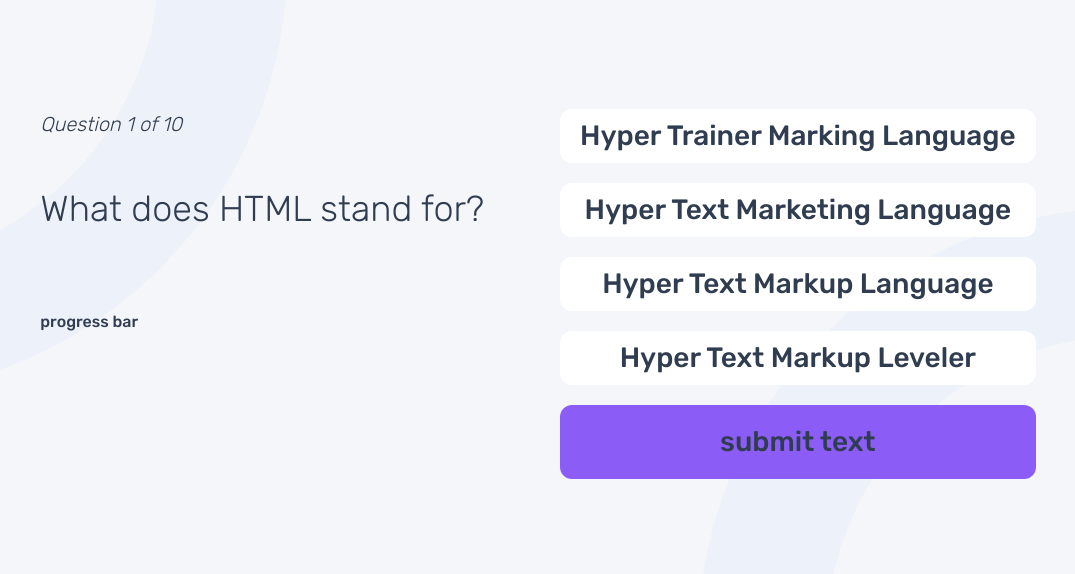
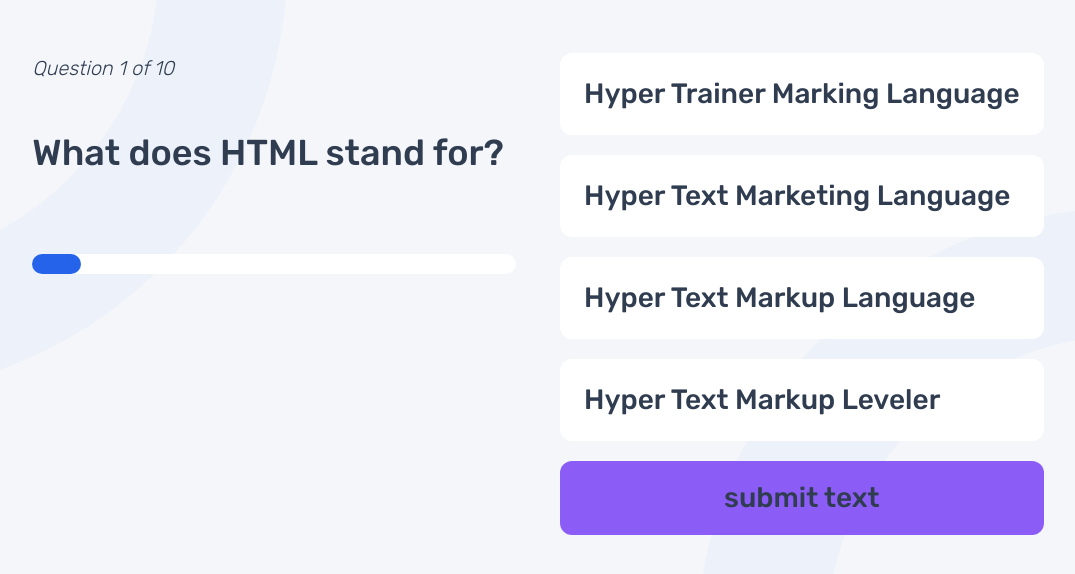
Before and after one commit to sphnikola/quiz-app, a React (Vite) app: page /html in a window 1280 px wide. Shown: the part 106-680 px from the top of the page, without its empty margins (102-1177 px from the left). Built offline with nearby package versions, Linux system fonts and the light colour scheme.

Commit message:
Add the progress bar and tweek with the width of the options listed

```diff
--- a/src/OptionPage.jsx
+++ b/src/OptionPage.jsx
@@ -2,7 +2,7 @@ export function OptionPage(props) {
   return (
     <>
       <section>
-        <ol type="A" className="">
+        <ol type="A" className="w-full">
           {props.listItems}
         </ol>
         <button
--- a/src/QuestionPage.jsx
+++ b/src/QuestionPage.jsx
@@ -3,7 +3,7 @@ export function QuestionPage(props) {
     <>
       <section className="flex flex-col ">
         <div className="flex flex-col-reverse">
-          <h1 className=" text-[20px] md:text-[36px] leading-[43.2px]  lg:pr-5 font-thin mb-8 md:mb-5 lg:mb-20">
+          <h1 className=" text-[20px] md:text-[36px] leading-[43.2px]  lg:pr-1 font-medium mb-8 md:mb-5 lg:mb-20">
             {props.question}
           </h1>
           <p className="text-[14px] leading-[21px] italic font-light mb-12 md:text-[20px] md:leading-[30px]">
@@ -11,7 +11,10 @@ export function QuestionPage(props) {
           </p>
         </div>
         <div className=" ">
-          <p className="">progress bar</p>
+          <div className="border-1 bg-link-bg rounded-xl max-w-full">
+            <div className=" bg-blue-600 rounded-xl" style={props.style}></div>
+          </div>
+          {/* <p className="">progress bar</p> */}
         </div>
       </section>
     </>
--- a/src/pages/Accessibility.jsx
+++ b/src/pages/Accessibility.jsx
@@ -12,6 +12,7 @@ export function Accessibility() {
   const [choiceMade, setChoiceMade] = useState();
   const [changeText, setChangeText] = useState(false);
   const [changescene, setnextscene] = useState(false);
+  const [progressBarWidth, setProgressBarWidth] = useState(10);
 
   const result = quiz.flatMap(({ quizzes }) => quizzes);
 
@@ -25,6 +26,10 @@ export function Accessibility() {
   const handleClick = () => {
     setChangeText((current) => !current);
     changeText && setCurrentQuestion(currentQuestion + 1);
+    if (changeText) {
+      setProgressBarWidth(progressBarWidth + 10);
+      progressBarWidth === 100 && setProgressBarWidth(10);
+    }
     if (!changeText) {
       if (choiceMade === result[3].questions[currentQuestion - 1].answer) {
         setScore(score + 1);
@@ -42,14 +47,18 @@ export function Accessibility() {
       <li key={uuid()} value={item} className="mb-5">
         <button
           onClick={checkAnswer}
-          className="flex gap-x-3  w-full items-center text-[18px] bg-link-bg
-        font-normal p-5  rounded-xl md:text-[28px]  md:leading-[34px]"
+          className="w-full text-left text-[18px] bg-link-bg
+        font-normal p-6  rounded-xl md:text-[28px]  md:leading-[34px]"
         >
           {item}
         </button>
       </li>
     )
   );
+  const progressBar = {
+    height: 20,
+    width: progressBarWidth.toString() + "%",
+  };
   return (
     <>
       {changescene ? (
@@ -60,6 +69,7 @@ export function Accessibility() {
             question={result[3].questions[currentQuestion - 1].question}
             currentQuestion={currentQuestion}
             totalQuestion={result[3].questions.length}
+            style={progressBar}
           />
           <OptionPage
             listItems={listItems}
--- a/src/pages/Css.jsx
+++ b/src/pages/Css.jsx
@@ -13,6 +13,7 @@ export function Css() {
   const [choiceMade, setChoiceMade] = useState();
   const [changeText, setChangeText] = useState(false);
   const [changescene, setnextscene] = useState(false);
+  const [progressBarWidth, setProgressBarWidth] = useState(10);
 
   const result = quiz.flatMap(({ quizzes }) => quizzes);
 
@@ -26,6 +27,10 @@ export function Css() {
   const handleClick = () => {
     setChangeText((current) => !current);
     changeText && setCurrentQuestion(currentQuestion + 1);
+    if (changeText) {
+      setProgressBarWidth(progressBarWidth + 10);
+      progressBarWidth === 100 && setProgressBarWidth(10);
+    }
     if (!changeText) {
       if (choiceMade === result[1].questions[currentQuestion - 1].answer) {
         setScore(score + 1);
@@ -43,14 +48,18 @@ export function Css() {
       <li key={uuid()} value={item} className="mb-5">
         <button
           onClick={checkAnswer}
-          className="flex gap-x-3  w-full items-center text-[18px] bg-link-bg
-        font-normal p-5  rounded-xl md:text-[28px]  md:leading-[34px]"
+          className="w-full text-left text-[18px] bg-link-bg
+        font-normal p-6  rounded-xl md:text-[28px]  md:leading-[34px]"
         >
           {item}
         </button>
       </li>
     )
   );
+  const progressBar = {
+    height: 20,
+    width: progressBarWidth.toString() + "%",
+  };
   return (
     <>
       {changescene ? (
@@ -61,6 +70,7 @@ export function Css() {
             question={result[1].questions[currentQuestion - 1].question}
             currentQuestion={currentQuestion}
             totalQuestion={result[1].questions.length}
+            style={progressBar}
           />
           <OptionPage
             listItems={listItems}
--- a/src/pages/Html.jsx
+++ b/src/pages/Html.jsx
@@ -12,6 +12,7 @@ export function Html() {
   const [choiceMade, setChoiceMade] = useState();
   const [changeText, setChangeText] = useState(false);
   const [changescene, setnextscene] = useState(false);
+  const [progressBarWidth, setProgressBarWidth] = useState(10);
 
   const result = quiz.flatMap(({ quizzes }) => quizzes);
 
@@ -25,6 +26,10 @@ export function Html() {
   const handleClick = () => {
     setChangeText((current) => !current);
     changeText && setCurrentQuestion(currentQuestion + 1);
+    if (changeText) {
+      setProgressBarWidth(progressBarWidth + 10);
+      progressBarWidth === 100 && setProgressBarWidth(10);
+    }
     if (!changeText) {
       if (choiceMade === result[0].questions[currentQuestion - 1].answer) {
         setScore(score + 1);
@@ -42,14 +47,18 @@ export function Html() {
       <li key={uuid()} value={item} className="mb-5">
         <button
           onClick={checkAnswer}
-          className=" w-full text-[18px] bg-link-bg
-        font-normal p-5  rounded-xl md:text-[28px]  md:leading-[50%]"
+          className=" w-full text-left  text-[18px] bg-link-bg
+        font-normal p-6  rounded-xl md:text-[28px]  md:leading-[34px]"
         >
           {item}
         </button>
       </li>
     )
   );
+  const progressBar = {
+    height: 20,
+    width: progressBarWidth.toString() + "%",
+  };
   return (
     <>
       {changescene ? (
@@ -60,6 +69,7 @@ export function Html() {
             question={result[0].questions[currentQuestion - 1].question}
             currentQuestion={currentQuestion}
             totalQuestion={result[0].questions.length}
+            style={progressBar}
           />
           <OptionPage
             listItems={listItems}
--- a/src/pages/Javascript.jsx
+++ b/src/pages/Javascript.jsx
@@ -13,6 +13,7 @@ export function JavaScript() {
   const [choiceMade, setChoiceMade] = useState();
   const [changeText, setChangeText] = useState(false);
   const [changescene, setnextscene] = useState(false);
+  const [progressBarWidth, setProgressBarWidth] = useState(10);
 
   const result = quiz.flatMap(({ quizzes }) => quizzes);
 
@@ -26,6 +27,10 @@ export function JavaScript() {
   const handleClick = () => {
     setChangeText((current) => !current);
     changeText && setCurrentQuestion(currentQuestion + 1);
+    if (changeText) {
+      setProgressBarWidth(progressBarWidth + 10);
+      progressBarWidth === 100 && setProgressBarWidth(10);
+    }
     if (!changeText) {
       if (choiceMade === result[2].questions[currentQuestion - 1].answer) {
         setScore(score + 1);
@@ -43,14 +48,18 @@ export function JavaScript() {
       <li key={uuid()} value={item} className="mb-5">
         <button
           onClick={checkAnswer}
-          className="flex gap-x-3  w-full items-center text-[18px] bg-link-bg
-        font-normal p-5  rounded-xl md:text-[28px]  md:leading-[34px]"
+          className="w-full text-left text-[18px] bg-link-bg
+        font-normal p-6  rounded-xl md:text-[28px]  md:leading-[34px]"
         >
           {item}
         </button>
       </li>
     )
   );
+  const progressBar = {
+    height: 20,
+    width: progressBarWidth.toString() + "%",
+  };
   return (
     <>
       {changescene ? (
@@ -61,6 +70,7 @@ export function JavaScript() {
             question={result[2].questions[currentQuestion - 1].question}
             currentQuestion={currentQuestion}
             totalQuestion={result[2].questions.length}
+            style={progressBar}
           />
           <OptionPage
             listItems={listItems}
```
